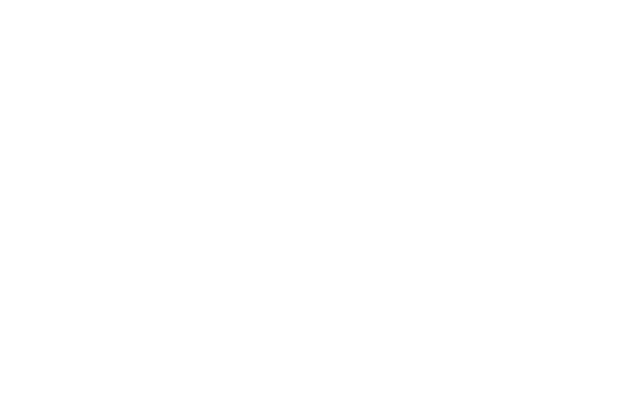
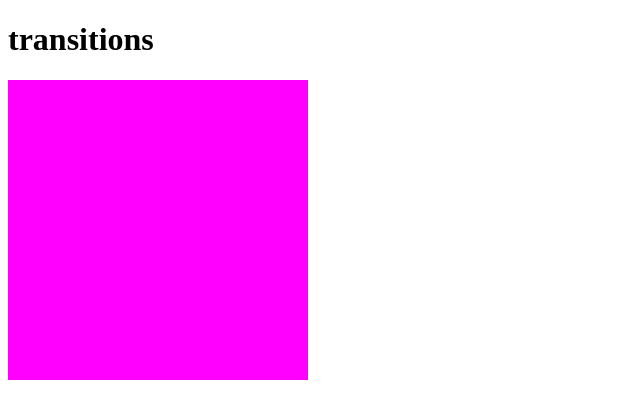
Before and after one commit to dhilruba/Full-stack-training, a plain HTML site: page assignmnt.html in a window 1280 px wide. Shown: the whole page, without its empty margins (0-640 px from the left). Drawn offline with Linux system fonts and the light colour scheme.

Commit message:
1 st commit

```diff
--- a/assignmnt.css
+++ b/assignmnt.css
@@ -0,0 +1,11 @@
+.circle{
+    width: 300px;
+    height: 300px;
+    background-color: magenta;
+    transition: 1s;
+
+}
+.circle:hover{
+    background-color: blue;
+    border-radius: 50%;
+}
--- a/assignmnt.html
+++ b/assignmnt.html
@@ -3,10 +3,15 @@
 <head>
     <meta charset="UTF-8">
     <meta http-equiv="X-UA-Compatible" content="IE=edge">
-    <meta name="viewport" content="width=device-width, initial-scale=1.0">
+    <meta name="viewport" content="width=, initial-scale=1.0">
     <title>Document</title>
+    <link rel="stylesheet" href="assignmnt.css">
 </head>
 <body>
+    <h1>transitions</h1>
+    <section>
+       <div class="circle"></div>
 
+    </section>
 </body>
 </html>
```
Also changed, not shown: 25april22/index.css (added), 25april22/index.html (added).
